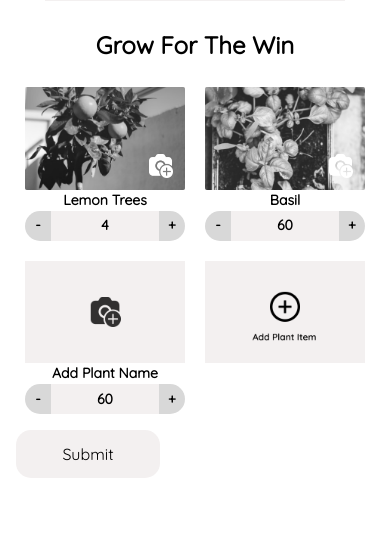
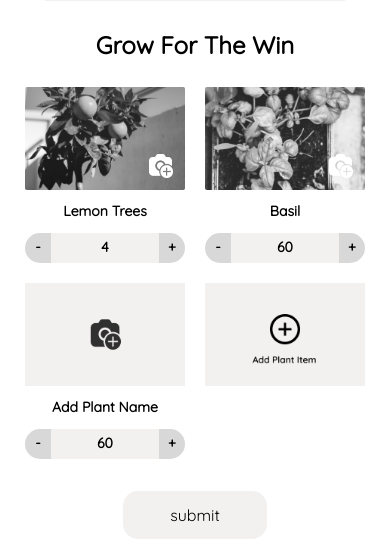
Before and after one commit to dohovic/Giver-Final, a PHP site: page /create-garden.php in a window 390 px wide. Shown: the part 663-1218 px from the top of the page. Before the commit the page ends 1141 px from the top, so only its background shows below. Run offline with PHP 8.4, Linux system fonts and the light colour scheme; some libraries are stand-ins or nearby versions.

Commit message:
create_garden_responsive_fixes

```diff
--- a/create-garden.php
+++ b/create-garden.php
@@ -189,8 +189,9 @@
                 </div>
               </section>
             </div>
+            <input type="submit" value="submit">
           </section>
-          <button class="submit-button" onclick="location.href = './garden-item.php';">Submit</button>
+          <!-- <button class="submit-button" onclick="location.href = './garden-item.php';">Submit</button> -->
         </form>
       </div>
     </main>
--- a/garden-item.php
+++ b/garden-item.php
@@ -62,7 +62,7 @@
             </a>
           </li>
           <li>
-            <a href="#" class="grid gap-3 p-2 w-40 h-12 items-center">
+            <a href="./create-event.php" class="grid gap-3 p-2 w-40 h-12 items-center">
               <img
                 src="includes/images/icons/icon-eventNew.png"
                 alt=""
--- a/includes/style.css
+++ b/includes/style.css
@@ -149,7 +149,7 @@ input::placeholder {
   /* max-width: 424px; */
   /* max-height: 264px; */
   min-width: 160px;
-  /* min-height: 176px; */
+  min-height: 176px;
   align-items: center;
   justify-content: space-between;
   font-style: normal;
@@ -440,9 +440,9 @@ select {
 .plant-amount-editor {
   display: flex;
   justify-content: center;
-  max-width: 424px;
-  max-height: 64px;
-
+  /* max-width: 424px;
+  max-height: 64px; */
+  width: 100%;
   border-radius: 15px;
   background: #d8d8d8;
 }
@@ -481,13 +481,22 @@ select {
   align-items: center;
 }
 
-.submit-button {
+/* .submit-button {
   width: 144px;
   height: 48px;
   margin-top: 16px;
 
   border-radius: 15px;
-  background: #f3f0f0;
+  background-color: #f3f0f0;
+} */
+
+input[value="submit"] {
+  width: 144px;
+  height: 48px;
+  margin-top: 16px;
+
+  border-radius: 15px;
+  background-color: #f3f0f0;
 }
 
 .garden-detail {
@@ -655,9 +664,9 @@ select {
     flex-shrink: 2;
   } */
 
-  .plant-amount-editor {
+  /* .plant-amount-editor {
     width: 160px;
-  }
+  } */
 
   .garden-image-edit > :nth-child(2) {
     width: 24px;
@@ -686,6 +695,10 @@ select {
 }
 
 @media only screen and (max-width: 768px) {
+  input[value="submit"] {
+    place-self: center;
+  }
+
   .gardens-container {
     justify-content: center;
   }
--- a/login.php
+++ b/login.php
@@ -44,7 +44,7 @@
                     </label>
                     <a href="#" class="r-label-text">Forgot password?</a>
                   </div>
-                  <input type="submit" value="Log In" class="login-button">
+                  <input type="submit" value="Log In">
                 </div>
               </form>
             </div>
```
